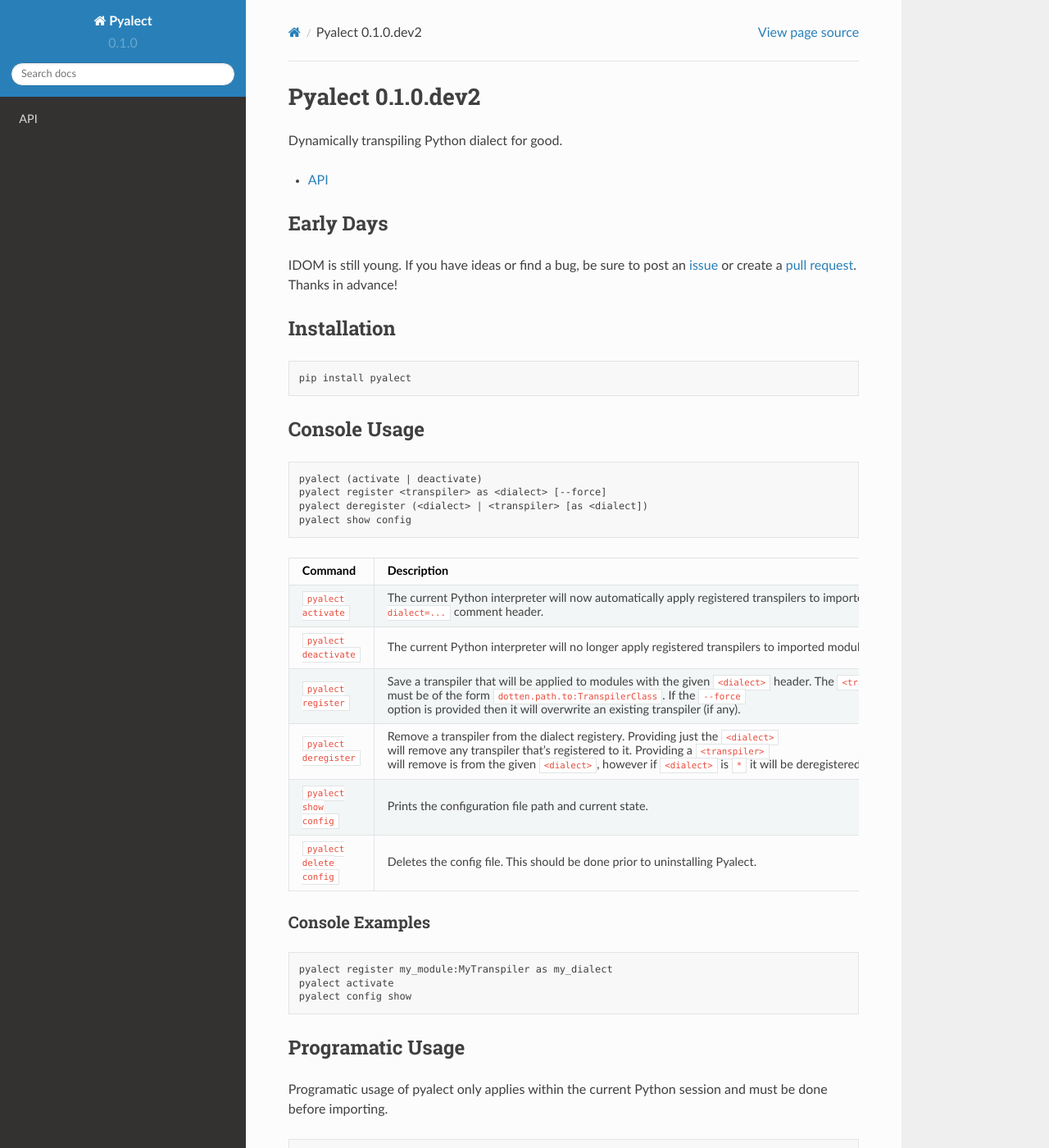
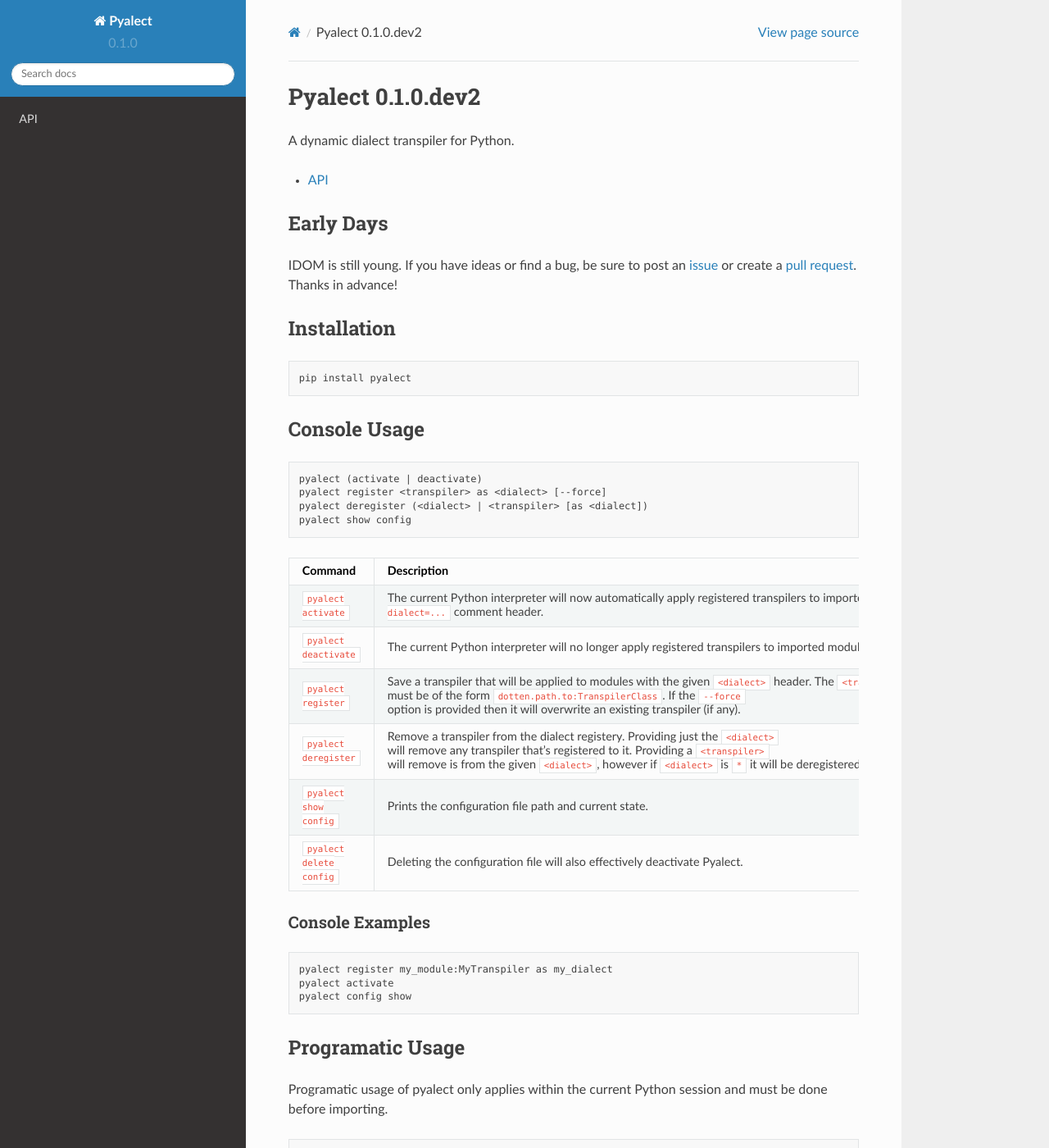
Before and after one commit to rmorshea/pyalect, a Sphinx documentation site: the page built from docs/source/index.rst, in a window 1280 px wide and 1400 px high. Shown: the whole window at 82% size. Built offline with Sphinx 7.4.7 and the Read the Docs theme 2.0.0, drawn with Linux system fonts in a browser that asks for light colours.

```diff
--- a/docs/source/index.rst
+++ b/docs/source/index.rst
@@ -1,7 +1,7 @@
 Pyalect |release|
 =================
 
-Dynamically transpiling Python dialect for good.
+A dynamic dialect transpiler for Python.
 
 .. toctree::
     :maxdepth: 1
@@ -60,7 +60,7 @@
     * - ``pyalect show config``
       - Prints the configuration file path and current state.
     * - ``pyalect delete config``
-      - Deletes the config file. This should be done prior to uninstalling Pyalect.
+      - Deleting the configuration file will also effectively deactivate Pyalect.
 
 
 Console Examples
```
Also changed, not shown: README.md (+2 -1 lines), 5 other files.
